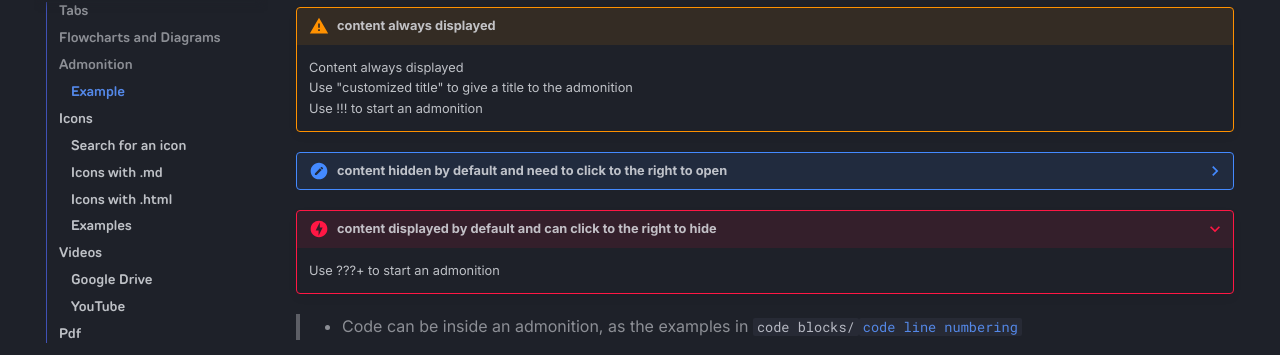
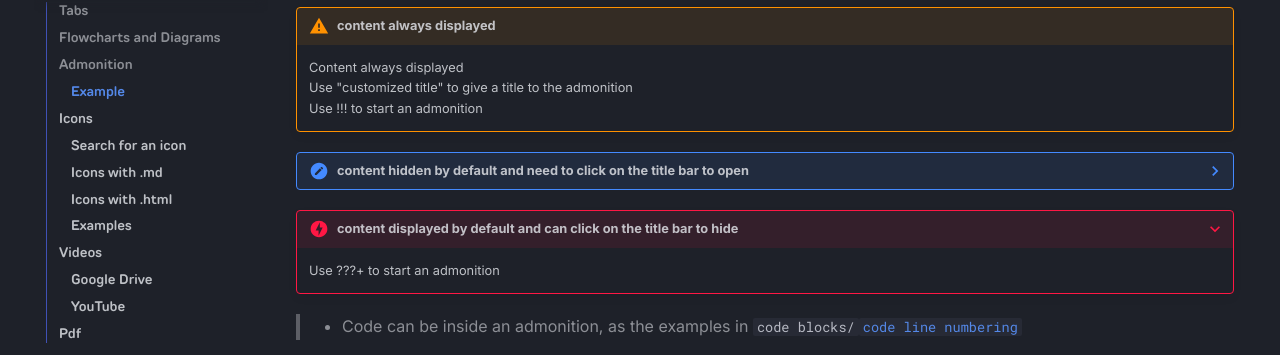
Before and after one commit to luonghuyquang/mkdocs-material-documentation, an MkDocs documentation site: the page built from docs/editing.md, in a window 1280 px wide and 900 px high, scrolled down 783 px. Shown: the part 97-452 px from the top of the window. Built offline with MkDocs 1.6.1 and Material for MkDocs 9.7.7, drawn with Linux system fonts in a browser that asks for light colours; comment, search, counter and statistics services are not loaded; a style sheet for code colours, icons or effects is not loaded.

Commit message:
admonition

```diff
--- a/docs/editing.md
+++ b/docs/editing.md
@@ -27,10 +27,10 @@ abstract, bug, danger, example, info, note, question, quote, success, tip, warni
     Use "customized title" to give a title to the admonition
     Use !!! to start an admonition
 
-??? note "content hidden by default and need to click to the right to open"
+??? note "content hidden by default and need to click on the title bar to open"
     Use ??? to start an admonition
 
-???+ danger "content displayed by default and can click to the right to hide"
+???+ danger "content displayed by default and can click  on the title bar to hide"
     Use ???+ to start an admonition
 
   > - Code can be inside an admonition, as the examples in `code blocks/`<a href='../codeBlocks/#code-line-numbering'>`code line numbering`</a>
```
